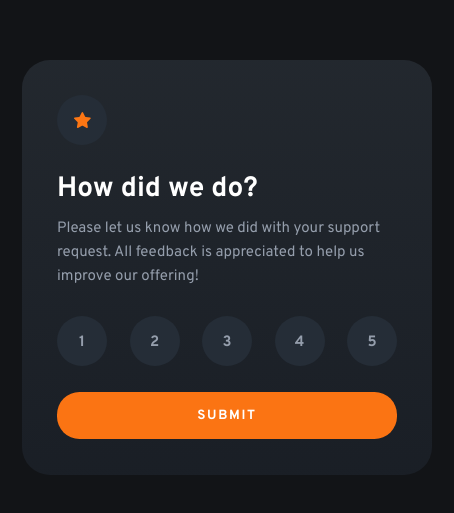
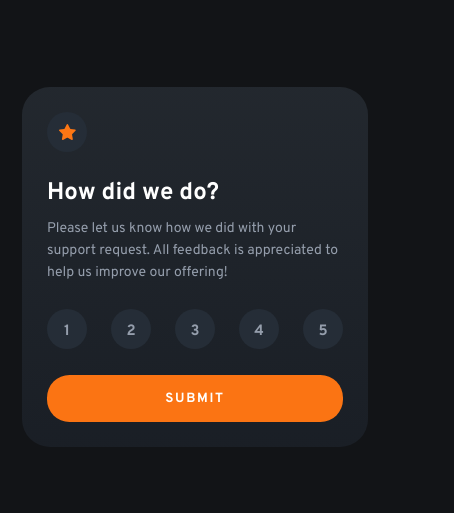
Before and after one commit to Phenics13/frontendmentor-io-interactive-rating-component, a React (Vite) app: page / in a window 390 px wide. Shown: the part 155-668 px from the top of the page, 454 px wide, since content can reach past the window. Built offline with nearby package versions, Linux system fonts and the light colour scheme.

Commit message:
added mobile styling

```diff
--- a/src/components/button/button.styles.tsx
+++ b/src/components/button/button.styles.tsx
@@ -51,6 +51,11 @@ export const ButtonRadio = styled(BaseButton)`
     color: hsl(0, 0%, 100%);
     background-color: hsl(25, 97%, 53%);
   }
+
+  @media screen and (max-width: 425px) {
+    width: 40px;
+    height: 40px;
+  }
 `;
 
 export const ButtonRadioActive = styled(ButtonRadio)`
--- a/src/components/card-rate/card-rate.styles.tsx
+++ b/src/components/card-rate/card-rate.styles.tsx
@@ -18,6 +18,11 @@ export const StarContainer = styled.div`
 
   border-radius: 50%;
   background-color: hsl(213, 19%, 18%);
+
+  @media screen and (max-width: 425px) {
+    width: 40px;
+    height: 40px;
+  }
 `;
 
 export const Star = styled.img`
--- a/src/components/card-thanks/card-thanks.styles.tsx
+++ b/src/components/card-thanks/card-thanks.styles.tsx
@@ -10,6 +10,10 @@ export const ThanksContainer = styled.div`
 
 export const ThanksImage = styled.img`
   height: 108px;
+
+  @media screen and (max-width: 425px) {
+    height: 96px;
+  }
 `;
 
 export const ThanksContent = styled.div``;
--- a/src/components/card/card.styles.tsx
+++ b/src/components/card/card.styles.tsx
@@ -1,8 +1,9 @@
 import styled from "styled-components";
 
 export const CardContainer = styled.div`
-  width: 410px;
-  height: 415px;
+  height: 100%;
+  max-width: 410px;
+  max-height: 425px;
   margin: 0 22px;
 
   display: flex;
@@ -15,4 +16,9 @@ export const CardContainer = styled.div`
     rgba(101, 119, 139, 0.2) 0%,
     rgba(57, 73, 96, 0.2) 100%
   );
+
+  @media screen and (max-width: 425px) {
+    max-height: 360px;
+    padding: 25px;
+  }
 `;
--- a/src/index.css
+++ b/src/index.css
@@ -39,3 +39,14 @@ p {
   line-height: 24px;
   color: hsl(217, 12%, 63%);
 }
+
+@media screen and (max-width: 425px) {
+  h1 {
+    font-size: 24px;
+  }
+
+  p {
+    font-size: 14px;
+    line-height: 22px;
+  }
+}
```
